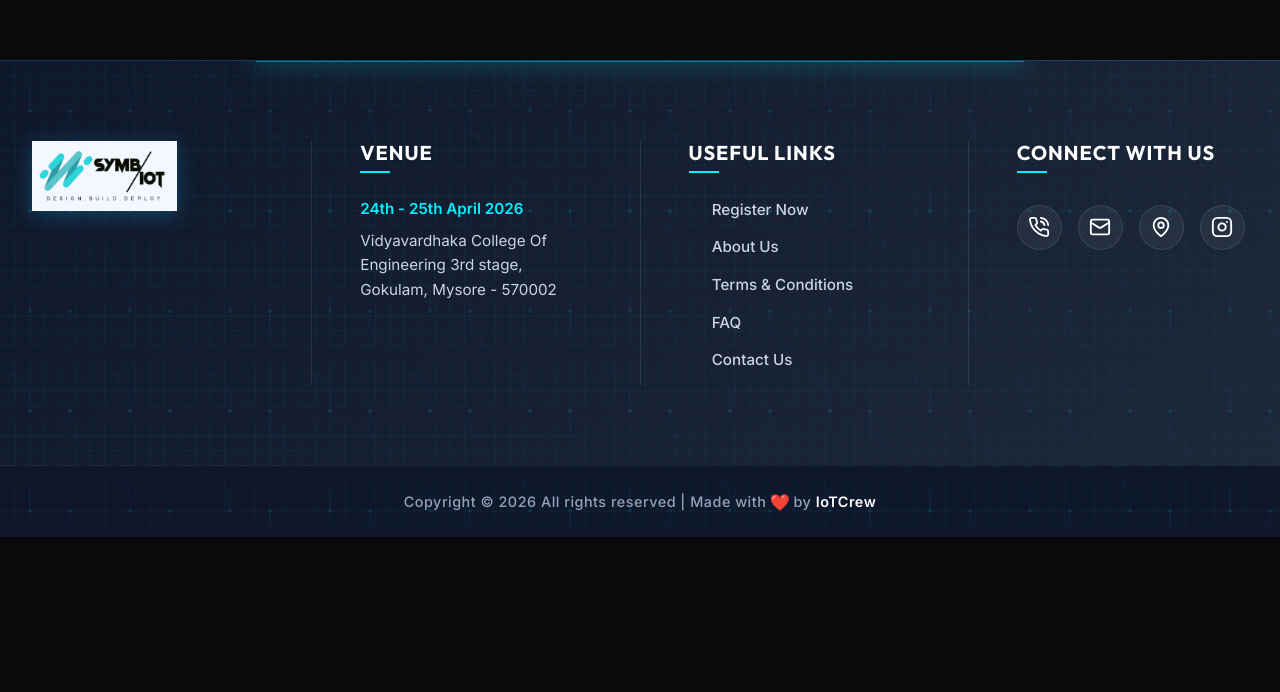
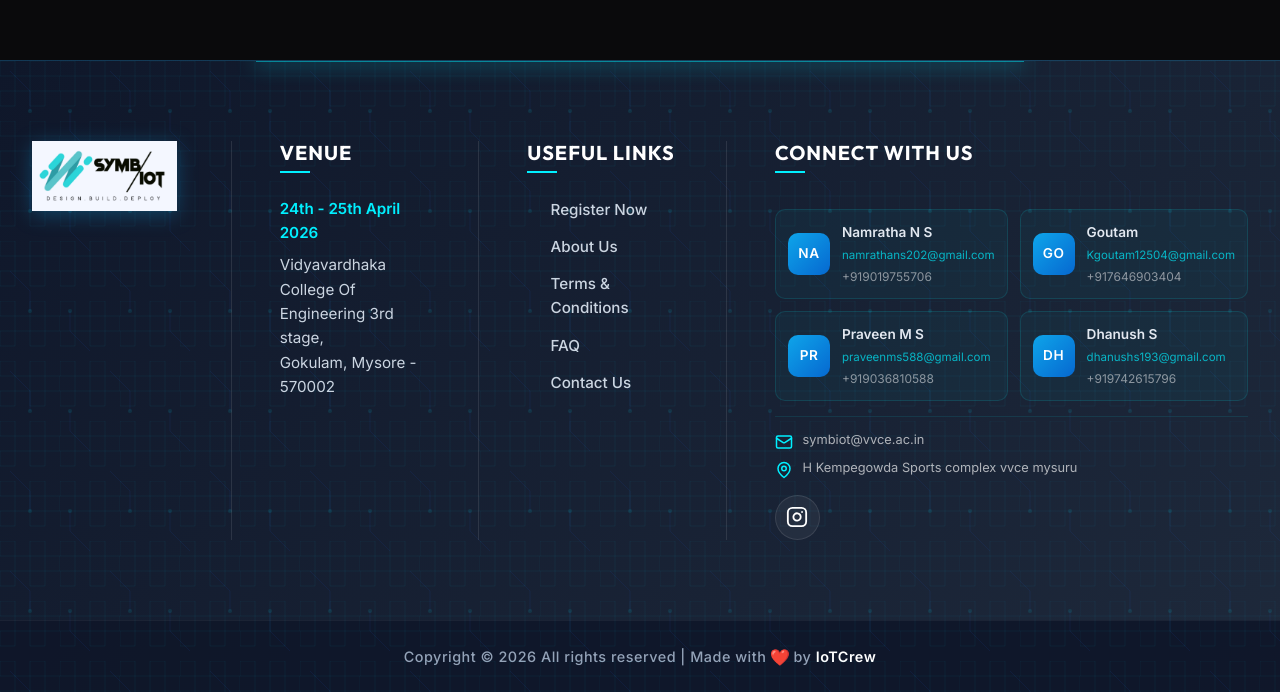
Before and after one commit to Goutam1607/symbiot_last, a React (Vite) app in the folder frontend/: page / in a window 1280 px wide. Shown: the part 9361-10053 px from the top of the page. Before the commit the page ends 9898 px from the top, so only its background shows below. Built offline with nearby package versions, Linux system fonts and the light colour scheme; a web font is replaced by a local one.

Commit message:
Update footer with contact cards and clean up popup state

```diff
--- a/frontend/src/App.tsx
+++ b/frontend/src/App.tsx
@@ -154,7 +154,7 @@ const App: React.FC = () => {
   const [scrolled, setScrolled] = useState(false);
   const [activeFaq, setActiveFaq] = useState<number | null>(null);
   const [isMobileMenuOpen, setIsMobileMenuOpen] = useState(false);
-  const [activePopup, setActivePopup] = useState<string | null>(null);
+
   const [psFilter, setPsFilter] = useState<string | undefined>(undefined);
   const [mobilePsOpen, setMobilePsOpen] = useState(false);
   const [activeTrophy, setActiveTrophy] = useState<string | null>(null);
@@ -170,18 +170,12 @@ const App: React.FC = () => {
     setActiveFaq(activeFaq === index ? null : index);
   };
 
-  const handlePopupToggle = (e: React.MouseEvent, type: string) => {
-    e.preventDefault();
-    setActivePopup(activePopup === type ? null : type);
-  };
 
   // Close popup or modal if clicked outside
   useEffect(() => {
     const handleClickOutside = (e: MouseEvent) => {
       const target = e.target as HTMLElement;
-      if (!target.closest('.contact-popup-container')) {
-        setActivePopup(null);
-      }
+
       if (!target.closest('.trophy-modal') && !target.closest('.trophy-card')) {
         setActiveTrophy(null);
       }
@@ -850,40 +844,59 @@ const App: React.FC = () => {
           <div className="footer-divider hidden-mobile"></div>
 
           {/* Column 4: Connect With Us */}
-          <div className="footer-col footer-col-social">
+          <div className="footer-col footer-col-social" style={{ flex: 2 }}>
             <h4 className="footer-heading">Connect With Us</h4>
-            <div className="social-icons">
 
-              <div className="contact-popup-container">
-                <a href="#" className="social-icon" aria-label="Phone" onClick={(e) => handlePopupToggle(e, 'phone')}>
-                  <svg xmlns="http://www.w3.org/2000/svg" width="22" height="22" viewBox="0 0 24 24" fill="none" stroke="currentColor" strokeWidth="2" strokeLinecap="round" strokeLinejoin="round"><path d="M22 16.92v3a2 2 0 0 1-2.18 2 19.79 19.79 0 0 1-8.63-3.07 19.5 19.5 0 0 1-6-6 19.79 19.79 0 0 1-3.07-8.67A2 2 0 0 1 4.11 2h3a2 2 0 0 1 2 1.72 12.84 12.84 0 0 0 .7 2.81 2 2 0 0 1-.45 2.11L8.09 9.91a16 16 0 0 0 6 6l1.27-1.27a2 2 0 0 1 2.11-.45 12.84 12.84 0 0 0 2.81.7A2 2 0 0 1 22 16.92z" /><path d="M14.05 2a9 9 0 0 1 8 7.94" /><path d="M14.05 6A5 5 0 0 1 18 10" /></svg>
-                </a>
-                <div className={`contact-popup ${activePopup === 'phone' ? 'show' : ''}`}>
-                  <div className="popup-title">Registration Co-Lead</div>
-                  <div className="popup-value">K Goutam<br />+91 7646903404</div>
+            <div className="contact-cards-grid">
+              <div className="contact-card">
+                <div className="contact-avatar">NA</div>
+                <div className="contact-info">
+                  <div className="contact-name">Namratha N S</div>
+                  <div className="contact-email">namrathans202@gmail.com</div>
+                  <div className="contact-phone">+919019755706</div>
                 </div>
               </div>
 
-              <div className="contact-popup-container">
-                <a href="#" className="social-icon" aria-label="Email" onClick={(e) => handlePopupToggle(e, 'email')}>
-                  <svg xmlns="http://www.w3.org/2000/svg" width="22" height="22" viewBox="0 0 24 24" fill="none" stroke="currentColor" strokeWidth="2" strokeLinecap="round" strokeLinejoin="round"><rect width="20" height="16" x="2" y="4" rx="2" /><path d="m22 7-8.97 5.7a1.94 1.94 0 0 1-2.06 0L2 7" /></svg>
-                </a>
-                <div className={`contact-popup ${activePopup === 'email' ? 'show' : ''}`}>
-                  <div className="popup-title">Queries & Support</div>
-                  <div className="popup-value">symbiot@vvce.ac.in</div>
+              <div className="contact-card">
+                <div className="contact-avatar">GO</div>
+                <div className="contact-info">
+                  <div className="contact-name">Goutam</div>
+                  <div className="contact-email">Kgoutam12504@gmail.com</div>
+                  <div className="contact-phone">+917646903404</div>
                 </div>
               </div>
 
-              <div className="contact-popup-container">
-                <a href="#" className="social-icon" aria-label="Location" onClick={(e) => handlePopupToggle(e, 'location')}>
-                  <svg xmlns="http://www.w3.org/2000/svg" width="22" height="22" viewBox="0 0 24 24" fill="none" stroke="currentColor" strokeWidth="2" strokeLinecap="round" strokeLinejoin="round"><path d="M20 10c0 6-8 12-8 12s-8-6-8-12a8 8 0 0 1 16 0Z" /><circle cx="12" cy="10" r="3" /></svg>
-                </a>
-                <div className={`contact-popup ${activePopup === 'location' ? 'show' : ''}`}>
-                  <div className="popup-title">Venue</div>
-                  <div className="popup-value" style={{ fontSize: '0.95rem' }}>VVCE 3rd stage, Gokulam,<br />Mysore - 570002</div>
+              <div className="contact-card">
+                <div className="contact-avatar">PR</div>
+                <div className="contact-info">
+                  <div className="contact-name">Praveen M S</div>
+                  <div className="contact-email">praveenms588@gmail.com</div>
+                  <div className="contact-phone">+919036810588</div>
                 </div>
               </div>
 
+              <div className="contact-card">
+                <div className="contact-avatar">DH</div>
+                <div className="contact-info">
+                  <div className="contact-name">Dhanush S</div>
+                  <div className="contact-email">dhanushs193@gmail.com</div>
+                  <div className="contact-phone">+919742615796</div>
+                </div>
+              </div>
+            </div>
+
+            <div className="contact-general-info">
+              <div className="general-item">
+                <svg xmlns="http://www.w3.org/2000/svg" width="18" height="18" viewBox="0 0 24 24" fill="none" stroke="currentColor" strokeWidth="2" strokeLinecap="round" strokeLinejoin="round"><rect width="20" height="16" x="2" y="4" rx="2" /><path d="m22 7-8.97 5.7a1.94 1.94 0 0 1-2.06 0L2 7" /></svg>
+                <span>symbiot@vvce.ac.in</span>
+              </div>
+              <div className="general-item">
+                <svg xmlns="http://www.w3.org/2000/svg" width="18" height="18" viewBox="0 0 24 24" fill="none" stroke="currentColor" strokeWidth="2" strokeLinecap="round" strokeLinejoin="round"><path d="M20 10c0 6-8 12-8 12s-8-6-8-12a8 8 0 0 1 16 0Z" /><circle cx="12" cy="10" r="3" /></svg>
+                <span>H Kempegowda Sports complex vvce mysuru</span>
+              </div>
+            </div>
+
+            <div className="social-icons" style={{ marginTop: '1rem', justifyContent: 'flex-start' }}>
               <a href="https://www.instagram.com/iotcrew.vvce/" target="_blank" rel="noopener noreferrer" className="social-icon" aria-label="Instagram">
                 <svg xmlns="http://www.w3.org/2000/svg" width="22" height="22" viewBox="0 0 24 24" fill="none" stroke="currentColor" strokeWidth="2" strokeLinecap="round" strokeLinejoin="round"><rect width="20" height="20" x="2" y="2" rx="5" ry="5" /><path d="M16 11.37A4 4 0 1 1 12.63 8 4 4 0 0 1 16 11.37z" /><line x1="17.5" x2="17.51" y1="6.5" y2="6.5" /></svg>
               </a>
--- a/frontend/src/style.css
+++ b/frontend/src/style.css
@@ -3296,3 +3296,103 @@ h1, h2, h3, h4, h5, h6 {
     padding: 60px 1rem;
   }
 }
+
+/* ── Contact Cards in Footer ── */
+.contact-cards-grid {
+  display: grid;
+  grid-template-columns: repeat(2, 1fr);
+  gap: 0.75rem;
+  margin-top: 0.75rem;
+}
+
+.contact-card {
+  display: flex;
+  align-items: center;
+  gap: 0.75rem;
+  background: rgba(0, 240, 255, 0.04);
+  border: 1px solid rgba(0, 240, 255, 0.12);
+  border-radius: 10px;
+  padding: 0.75rem;
+  transition: border-color 0.25s, background 0.25s;
+}
+
+.contact-card:hover {
+  background: rgba(0, 240, 255, 0.08);
+  border-color: rgba(0, 240, 255, 0.3);
+}
+
+.contact-avatar {
+  flex-shrink: 0;
+  width: 42px;
+  height: 42px;
+  border-radius: 10px;
+  background: linear-gradient(135deg, #0ea5ea, #0668d0);
+  display: flex;
+  align-items: center;
+  justify-content: center;
+  font-weight: 700;
+  font-size: 0.85rem;
+  color: #fff;
+  letter-spacing: 0.5px;
+}
+
+.contact-info {
+  display: flex;
+  flex-direction: column;
+  gap: 0.15rem;
+  min-width: 0;
+}
+
+.contact-name {
+  font-size: 0.85rem;
+  font-weight: 600;
+  color: #e2e8f0;
+  white-space: nowrap;
+  overflow: hidden;
+  text-overflow: ellipsis;
+}
+
+.contact-email {
+  font-size: 0.72rem;
+  color: rgba(0, 240, 255, 0.7);
+  white-space: nowrap;
+  overflow: hidden;
+  text-overflow: ellipsis;
+}
+
+.contact-phone {
+  font-size: 0.75rem;
+  color: rgba(255, 255, 255, 0.5);
+}
+
+/* General info strip (email + venue) */
+.contact-general-info {
+  display: flex;
+  flex-direction: column;
+  gap: 0.5rem;
+  margin-top: 0.9rem;
+  padding-top: 0.9rem;
+  border-top: 1px solid rgba(0, 240, 255, 0.1);
+}
+
+.general-item {
+  display: flex;
+  align-items: flex-start;
+  gap: 0.6rem;
+  font-size: 0.8rem;
+  color: rgba(255, 255, 255, 0.65);
+  line-height: 1.4;
+}
+
+.general-item svg {
+  flex-shrink: 0;
+  stroke: #00f0ff;
+  margin-top: 2px;
+}
+
+/* Mobile adjustments for contact cards */
+@media (max-width: 768px) {
+  .contact-cards-grid {
+    grid-template-columns: 1fr;
+  }
+}
```
